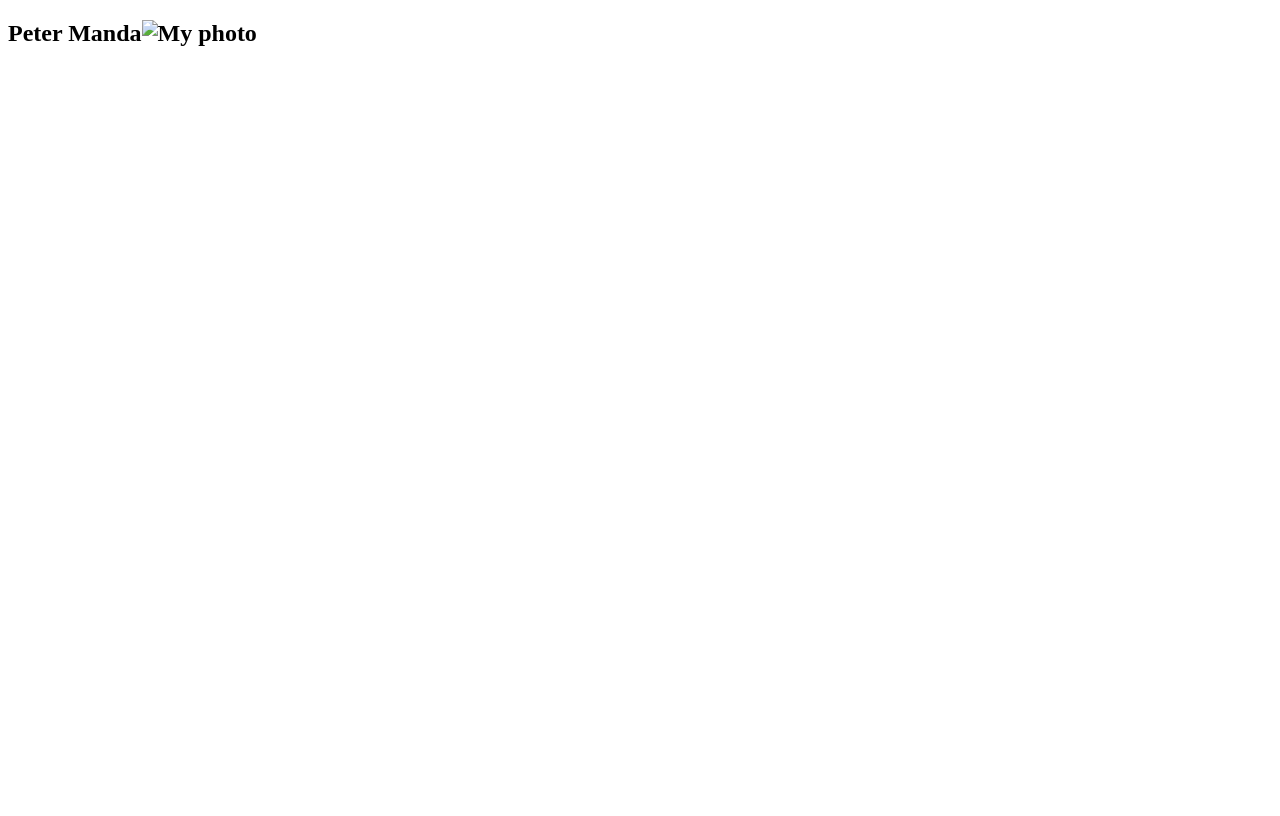
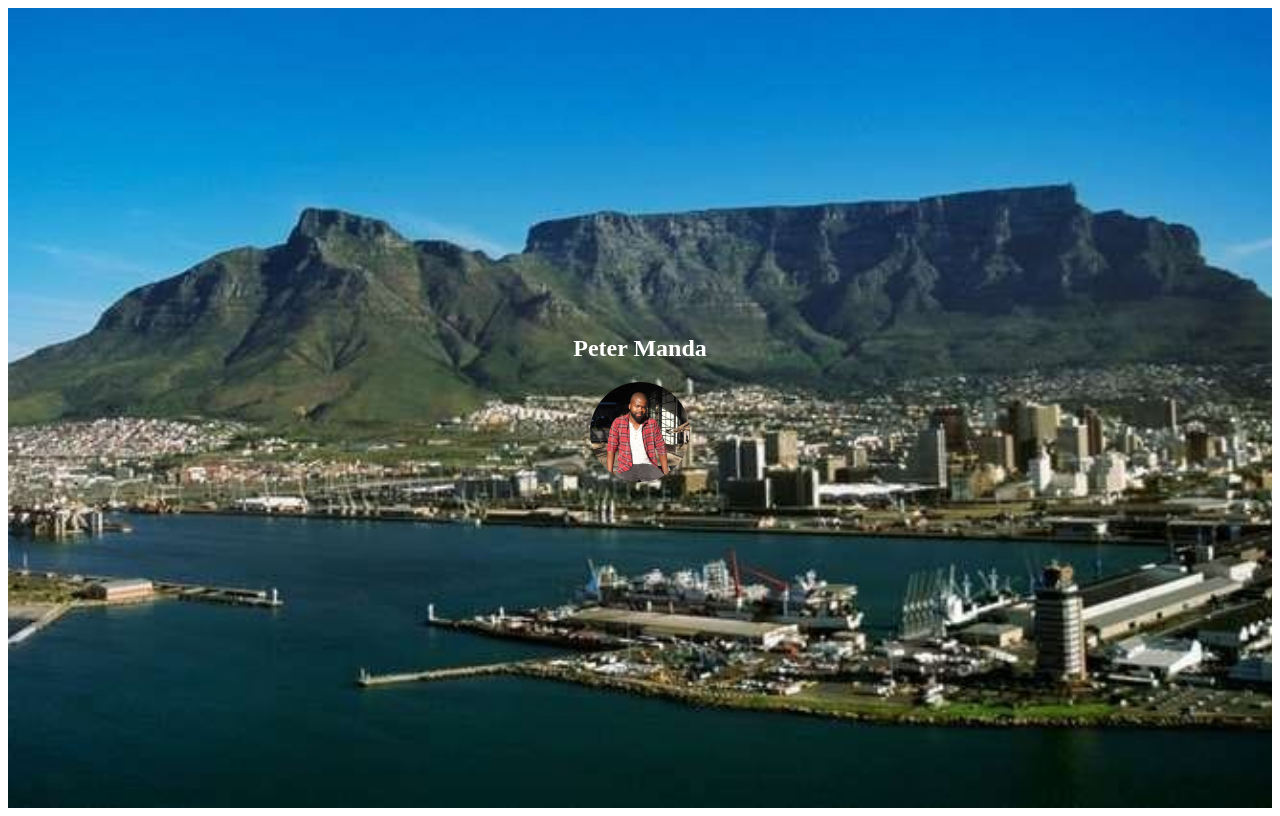
Before and after one commit to PeterManda19/basic-web-page, a plain HTML site: page index.html in a window 1280 px wide. Drawn offline with Linux system fonts and the light colour scheme.

Commit message:
My photo and Table Mountain background

```diff
--- a/index.html
+++ b/index.html
@@ -7,8 +7,11 @@
     <title>Document</title>
 </head>
 <body>
-    <section>
-        <h2 background="TableMountain.jpg">Peter Manda<img src="PeterManda.jpg" alt="My photo"></h2>
+    <section style="background-image: url('images/TableMountain.jpg'); background-size: cover; background-position: center center; height: 100vh; display: flex; justify-content: center; align-items: center;">
+        <h2 style="color: #fff; text-align: center; margin: 0; display: flex; flex-direction: column; align-items: center;">
+            Peter Manda<img src="images/PeterManda.jpeg" alt="My photo" width="100" height="auto"
+            style="width: 100px; height: auto; border-radius: 50%; margin-top: 20px;">
+        </h2>
     </section>
 </body>
 </html>
```
